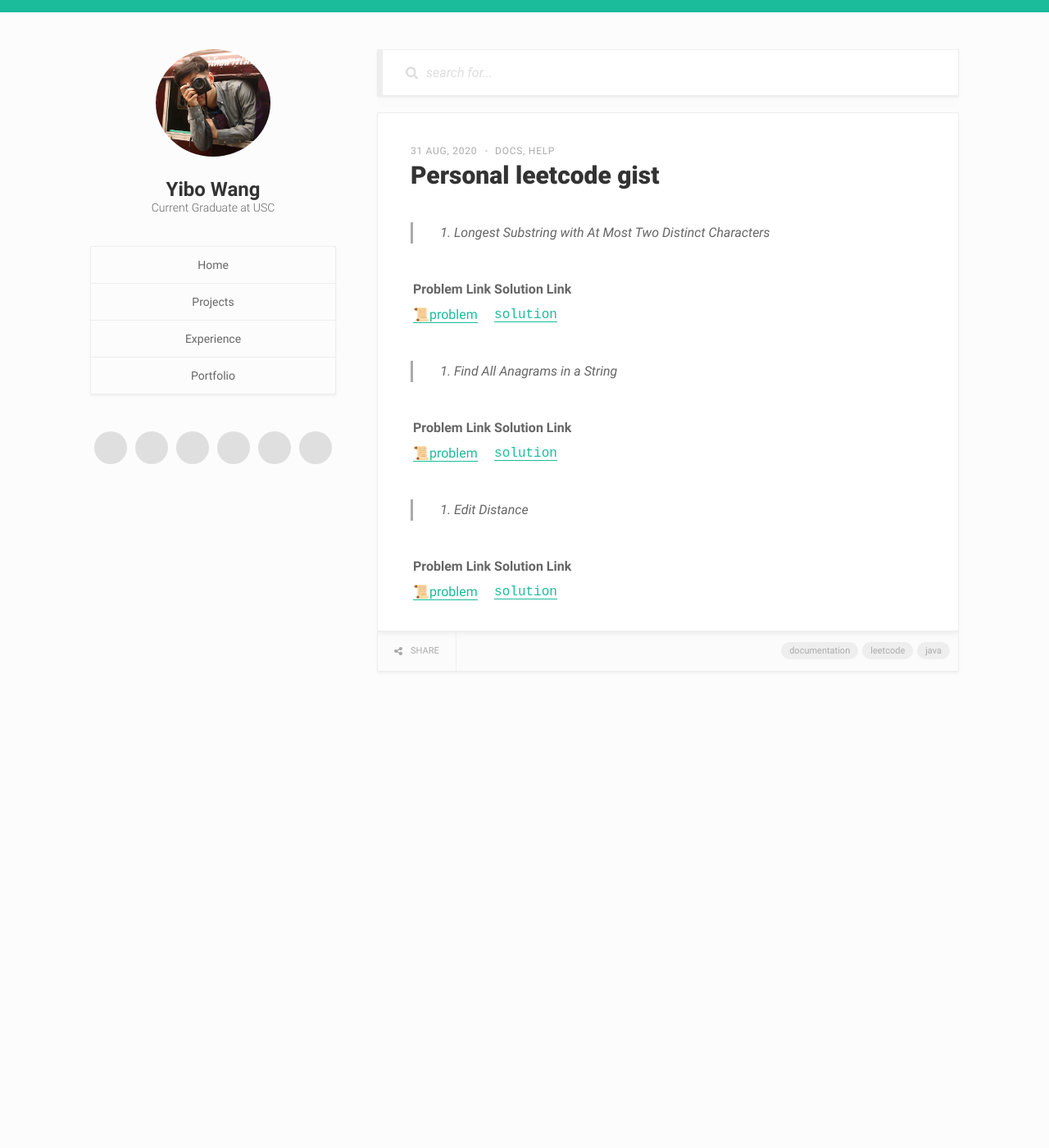
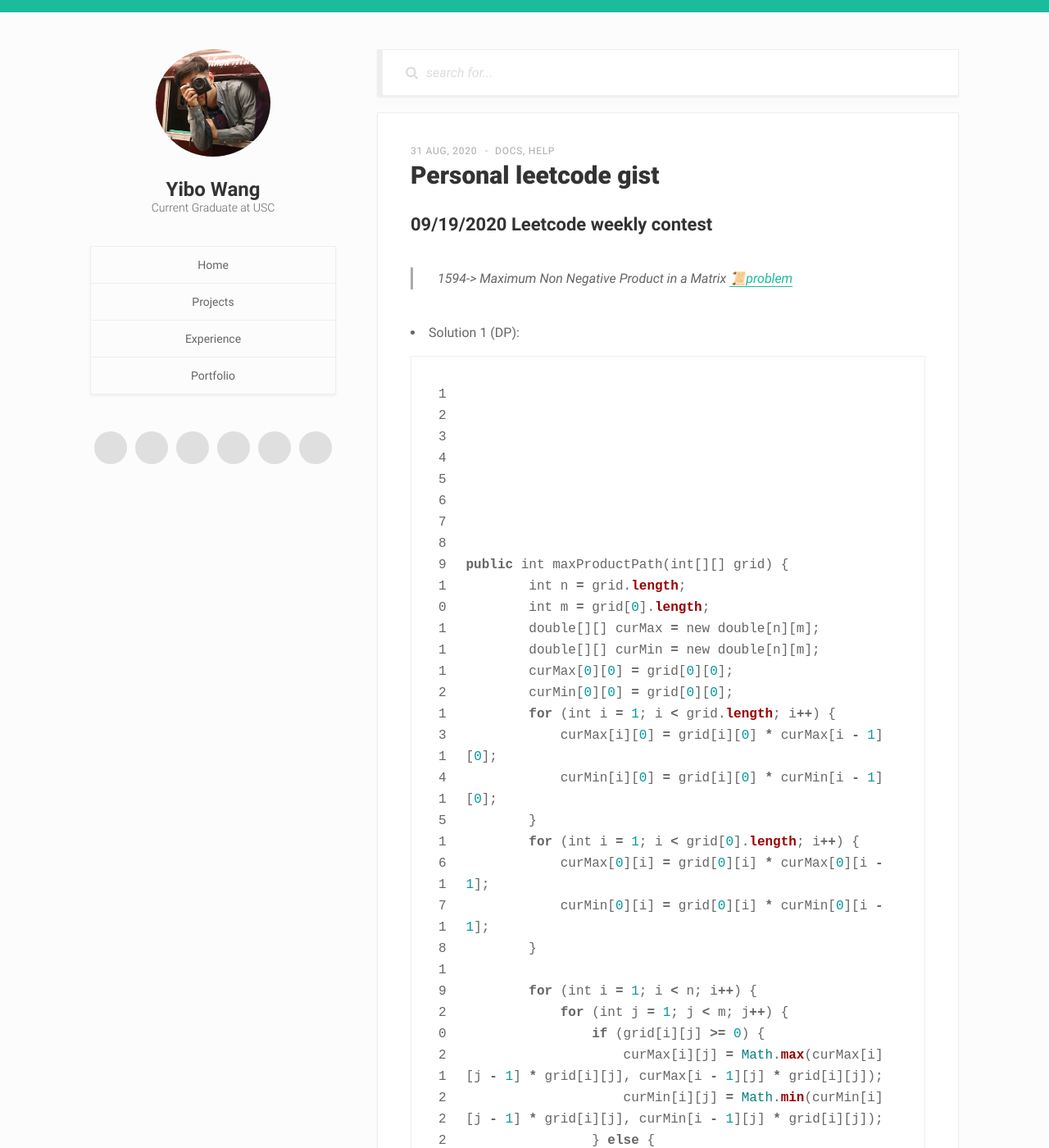
Before and after one commit to LoneRan/loneran.github.io, a Jekyll site: the page built from _posts/2020-08-31-Personal-Leetcode.md, in a window 1280 px wide and 1400 px high. Shown: the whole window at 82% size. Built offline with Jekyll 4.4.1, drawn with Linux system fonts in a browser that asks for light colours; some of the changed text lies outside the part shown.

Commit message:
Update 2020-08-31-Personal-Leetcode.md

```diff
--- a/_posts/2020-08-31-Personal-Leetcode.md
+++ b/_posts/2020-08-31-Personal-Leetcode.md
@@ -12,8 +12,104 @@ tags:
 - leetcode
 - Java
 ---
+### 09/19/2020 Leetcode weekly contest
 
-> 159. Longest Substring with At Most Two Distinct Characters
+> 1594-> Maximum Non Negative Product in a Matrix
+[📜problem](https://leetcode.com/problems/maximum-non-negative-product-in-a-matrix/)
+
+- Solution 1 (DP):
+{% highlight ruby linenos %}
+
+public int maxProductPath(int[][] grid) {
+        int n = grid.length;
+        int m = grid[0].length;
+        double[][] curMax = new double[n][m];
+        double[][] curMin = new double[n][m];
+        curMax[0][0] = grid[0][0];
+        curMin[0][0] = grid[0][0];
+        for (int i = 1; i < grid.length; i++) {
+            curMax[i][0] = grid[i][0] * curMax[i - 1][0];
+            curMin[i][0] = grid[i][0] * curMin[i - 1][0];
+        }
+        for (int i = 1; i < grid[0].length; i++) {
+            curMax[0][i] = grid[0][i] * curMax[0][i - 1];
+            curMin[0][i] = grid[0][i] * curMin[0][i - 1];
+        }
+
+        for (int i = 1; i < n; i++) {
+            for (int j = 1; j < m; j++) {
+                if (grid[i][j] >= 0) {
+                    curMax[i][j] = Math.max(curMax[i][j - 1] * grid[i][j], curMax[i - 1][j] * grid[i][j]);
+                    curMin[i][j] = Math.min(curMin[i][j - 1] * grid[i][j], curMin[i - 1][j] * grid[i][j]);
+                } else {
+                    curMax[i][j] = Math.max(curMin[i][j - 1] * grid[i][j], curMin[i - 1][j] * grid[i][j]);
+                    curMin[i][j] = Math.min(curMax[i][j - 1] * grid[i][j], curMax[i - 1][j] * grid[i][j]);
+                }
+            }
+        }
+
+        if (curMax[n - 1][m - 1] < 0) {
+            return -1;
+        } else {
+            return (int)(curMax[n - 1][m - 1] % 1000000007);
+        }
+ }
+
+{% endhighlight %}
+
+<!--more-->
+- Solution 2 (DFS):
+{% highlight ruby linenos %}
+class Solution {
+    int mod = 1000000007;
+    double res = -1;
+    public int maxProductPath(int[][] grid) {
+        if(grid.length == 0 || grid[0].length == 0) return -1;
+        dfs(0,0,grid,grid[0][0]);
+        return (int)(res%mod);
+        /*
+        int n = grid.length, m = grid[0].length;
+        int[][] dp = new int[n][m];
+        dp[0][0] = grid[0][0];
+        for (int i = 1; i < n;  i++) {
+            dp[i][0] = dp[i - 1][0] * grid[i][0];
+        }
+
+        for (int i = 1; i < m;  i++) {
+            dp[0][i] = dp[0][i-1] * grid[0][i];
+        }
+        for (int i = 1; i < n;  i++) {
+            for (int j = 1; j < m; j++) {
+                dp[i][j] = Math.max((dp[i - 1][j] * grid[i][j]), (dp[i][j - 1] * grid[i][j]));
+            }
+        }
+        if(dp[n-1][m-1] >= 0) return dp[n - 1][m - 1];
+        else return -1;
+        */
+    }
+    public void dfs(int i, int j, int[][] grid, double curr){
+        if(i == grid.length -1 && j == grid[0].length -1 ){
+            res = Math.max(res, curr);
+            return;
+
+        }
+        if(grid[i][j] == 0){
+            res = Math.max(res, 0);
+            return;
+        }
+
+        if(i+1 < grid.length){
+            dfs(i+1, j, grid, curr * grid[i+1][j]);
+        }
+        if(j + 1 < grid[0].length){
+            dfs(i, j+1, grid, curr * grid[i][j+1]);
+        }
+    }
+}
+
+{% endhighlight %}
+
+> 159-> Longest Substring with At Most Two Distinct Characters
 
 
 | Problem Link | Solution Link |
@@ -22,7 +118,7 @@ tags:
 
 
 
-> 438. Find All Anagrams in a String
+> 438-> Find All Anagrams in a String
 
 
 | Problem Link | Solution Link |
@@ -30,7 +126,7 @@ tags:
 | [📜problem](https://leetcode.com/problems/find-all-anagrams-in-a-string/) | [`solution`](https://gist.github.com/LoneRan/f696afb961895af1f93e75764fa0122a)|
 
 
-> 72. Edit Distance
+> 72-> Edit Distance
 
 
 | Problem Link | Solution Link |
```
